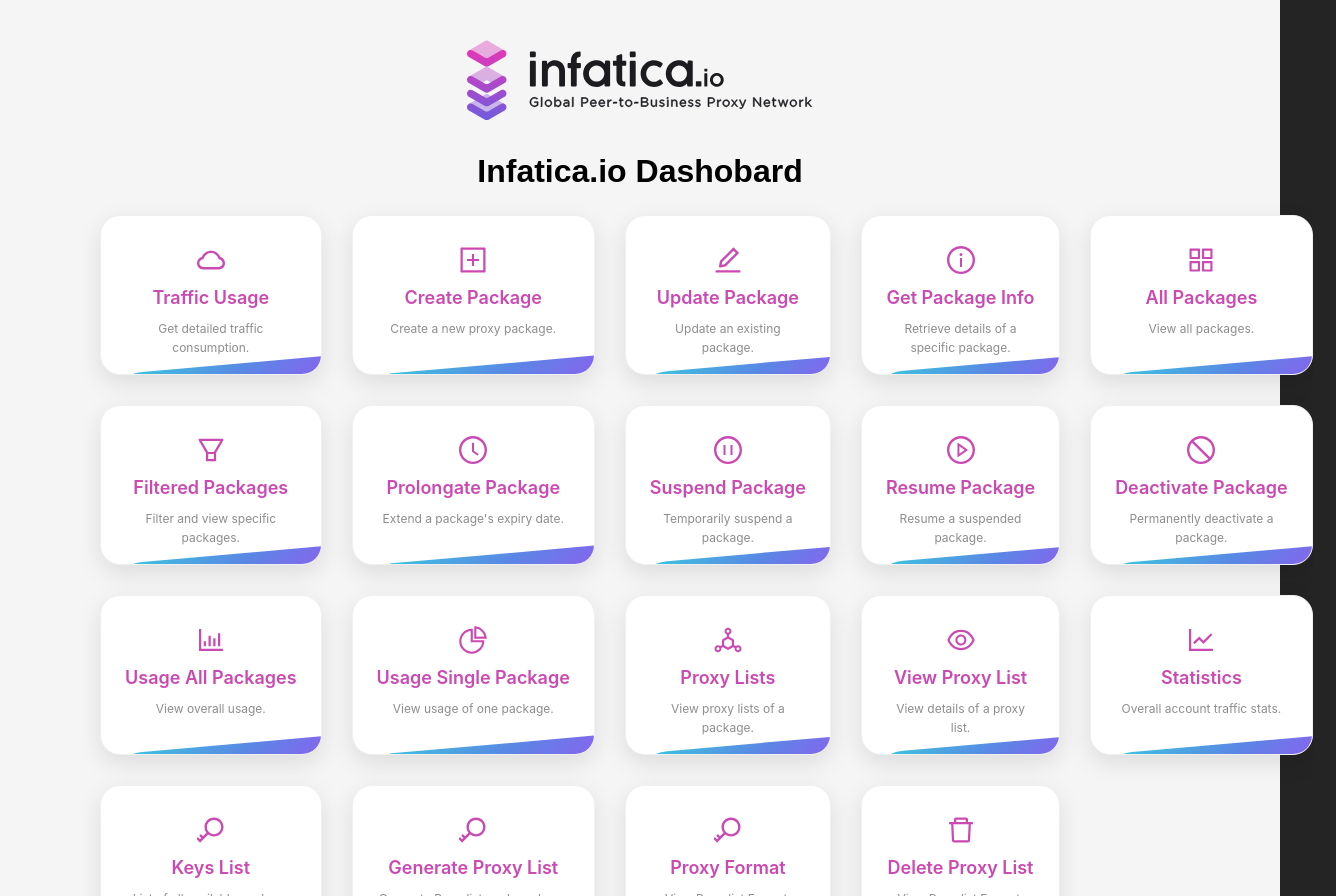
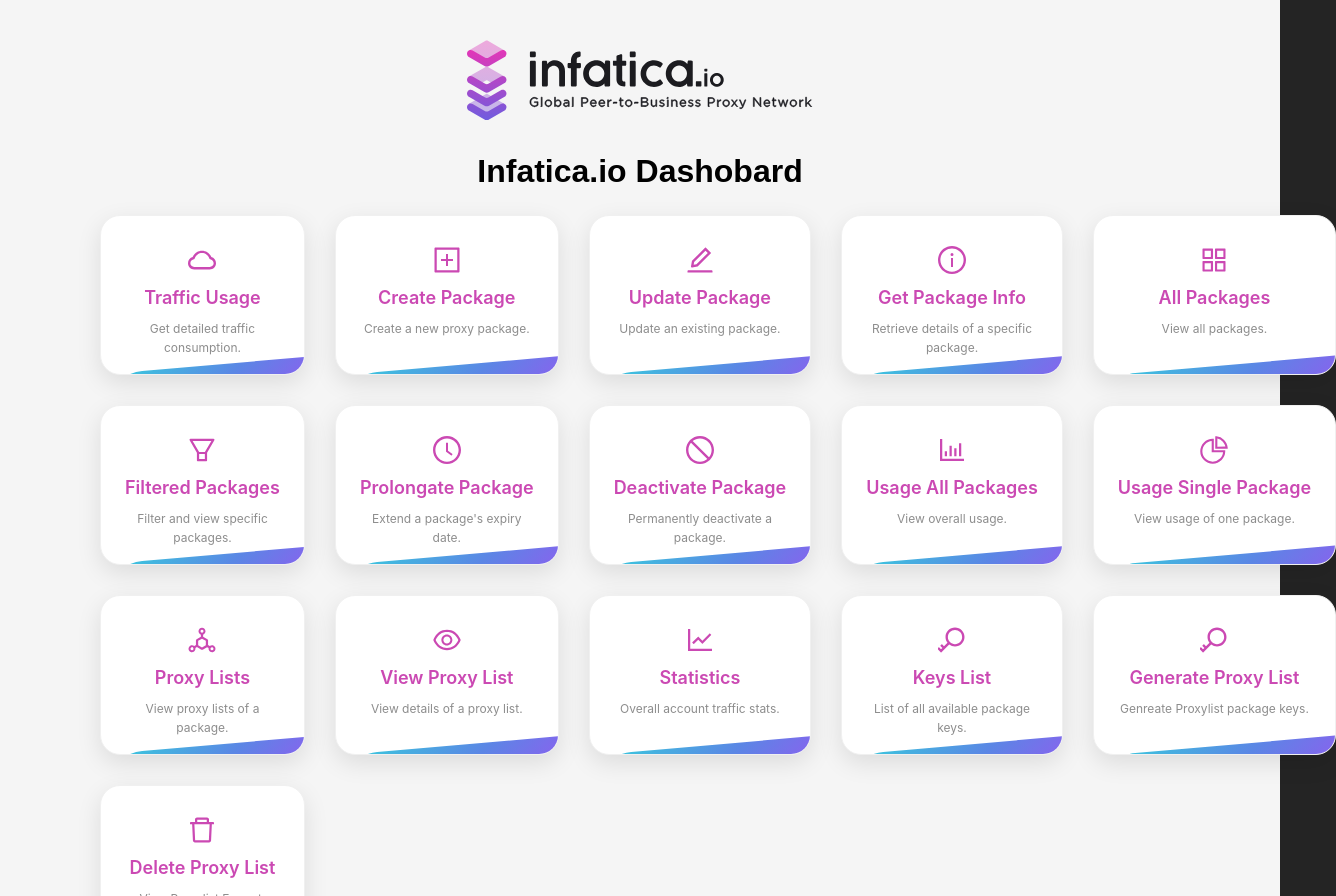
Before and after one commit to usama0011/InfaticaDashboard, a React (Vite) app in the folder FrontEnd/: page / in a window 1280 px wide. Shown: the top 896 px of the page, 1336 px wide, since content can reach past the window. Built offline with nearby package versions, Linux system fonts and the light colour scheme.

Commit message:
NeWcomsdsksjer

```diff
--- a/FrontEnd/src/App.jsx
+++ b/FrontEnd/src/App.jsx
@@ -29,21 +29,16 @@ import GetPackageInfo from "./pages/GetPackageInfo";
 import GetAllPackages from "./pages/GetAllPackages";
 import GetFilteredPackages from "./pages/GetFilteredPackages";
 import ProlongatePackage from "./pages/ProlongatePackage";
-import SuspendPackage from "./pages/SuspendPackage";
-import ResumePackage from "./pages/ResumePackage";
 import DeactivatePackage from "./pages/DeactivatePackage";
 import UsageAllPackages from "./pages/UsageAllPackages";
 import UsageSinglePackage from "./pages/UsageSinglePackage";
 import ProxyLists from "./pages/ProxyLists";
 import ViewProxyList from "./pages/ViewProxyList";
 import Statistics from "./pages/Statistics";
-import OnlineStats from "./pages/OnlineStats";
 import KeysList from "./pages/KeysList";
 import "./App.css";
 import GenereteProxyList from "./pages/GenereteProxyList";
-import FormatsList from "./pages/FormatsList";
 import DeleteProxyList from "./pages/DeleteProxyList";
-import ProxyCountries from "./pages/ProxyCountries";
 
 const cards = [
   {
@@ -87,18 +82,6 @@ const cards = [
     description: "Extend a package's expiry date.",
     path: "/prolongate-package",
     icon: <ClockCircleOutlined />,
-  },
-  {
-    title: "Suspend Package",
-    description: "Temporarily suspend a package.",
-    path: "/suspend-package",
-    icon: <PauseCircleOutlined />,
-  },
-  {
-    title: "Resume Package",
-    description: "Resume a suspended package.",
-    path: "/resume-package",
-    icon: <PlayCircleOutlined />,
   },
   {
     title: "Deactivate Package",
@@ -154,12 +137,7 @@ const cards = [
     path: "/genereateproxylist",
     icon: <KeyOutlined />,
   },
-  {
-    title: "Proxy Format",
-    description: "View Proxylist Format.",
-    path: "/viewproxyformat",
-    icon: <KeyOutlined />,
-  },
+
   {
     title: "Delete Proxy List",
     description: "View Proxylist Format.",
@@ -205,8 +183,7 @@ function App() {
           <Route path="/all-packages" element={<GetAllPackages />} />
           <Route path="/filtered-packages" element={<GetFilteredPackages />} />
           <Route path="/prolongate-package" element={<ProlongatePackage />} />
-          <Route path="/suspend-package" element={<SuspendPackage />} />
-          <Route path="/resume-package" element={<ResumePackage />} />
+
           <Route path="/deactivate-package" element={<DeactivatePackage />} />
           <Route path="/usage-all-packages" element={<UsageAllPackages />} />
           <Route
@@ -219,7 +196,7 @@ function App() {
           {/* <Route path="/online-stats" element={<OnlineStats />} /> */}
           <Route path="/keys-list" element={<KeysList />} />
           <Route path="/genereateproxylist" element={<GenereteProxyList />} />
-          <Route path="/viewproxyformat" element={<FormatsList />} />
+
           <Route path="/removeproxylist" element={<DeleteProxyList />} />
           {/* <Route path="/proxycountries" element={<ProxyCountries />} /> */}
         </Routes>
--- a/FrontEnd/src/pages/GetAllPackages.jsx
+++ b/FrontEnd/src/pages/GetAllPackages.jsx
@@ -97,3 +97,5 @@ const GetAllPackages = () => {
 };
 
 export default GetAllPackages;
+
+///Status Filter Apply Here in Get All Pakages
--- a/FrontEnd/src/pages/KeysList.jsx
+++ b/FrontEnd/src/pages/KeysList.jsx
@@ -71,3 +71,5 @@ const KeysList = () => {
 };
 
 export default KeysList;
+
+//Available Package Keys
```
